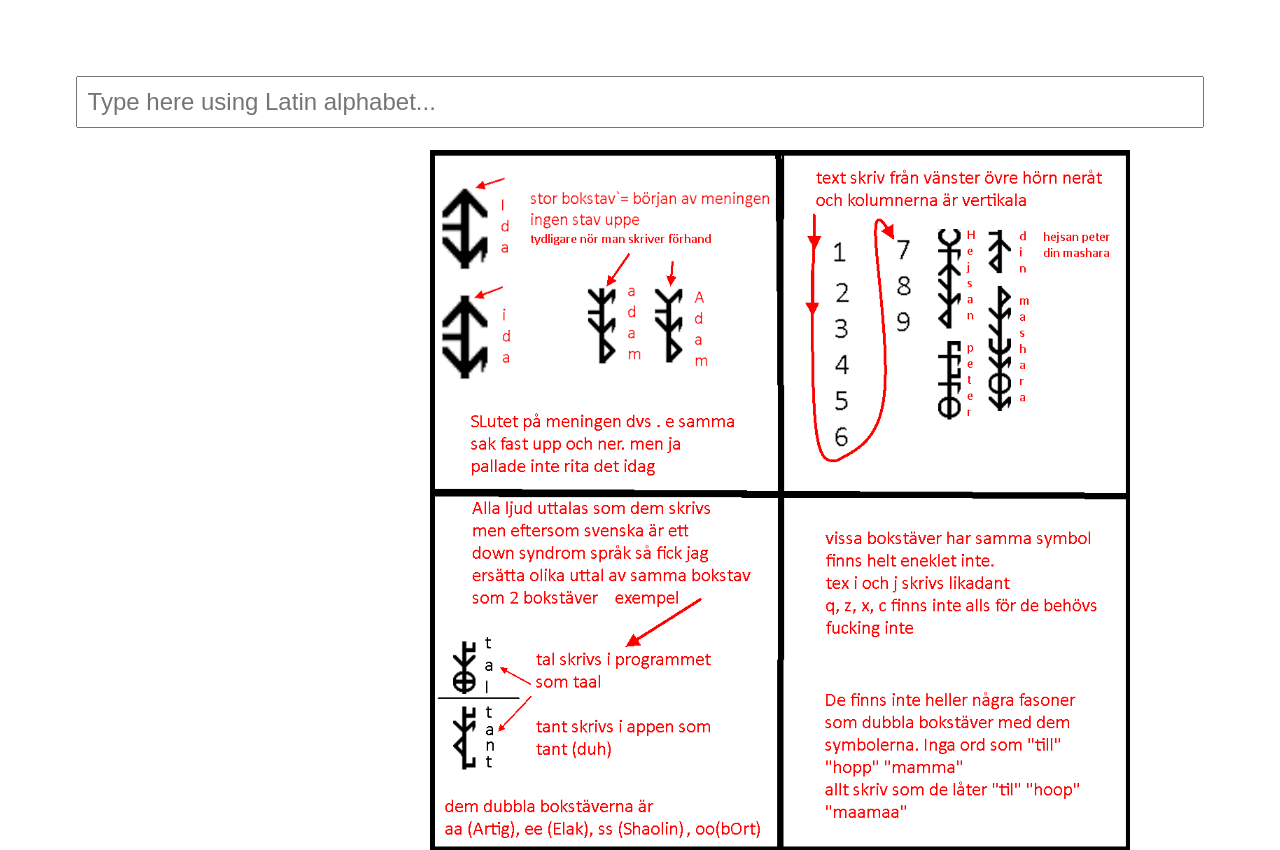
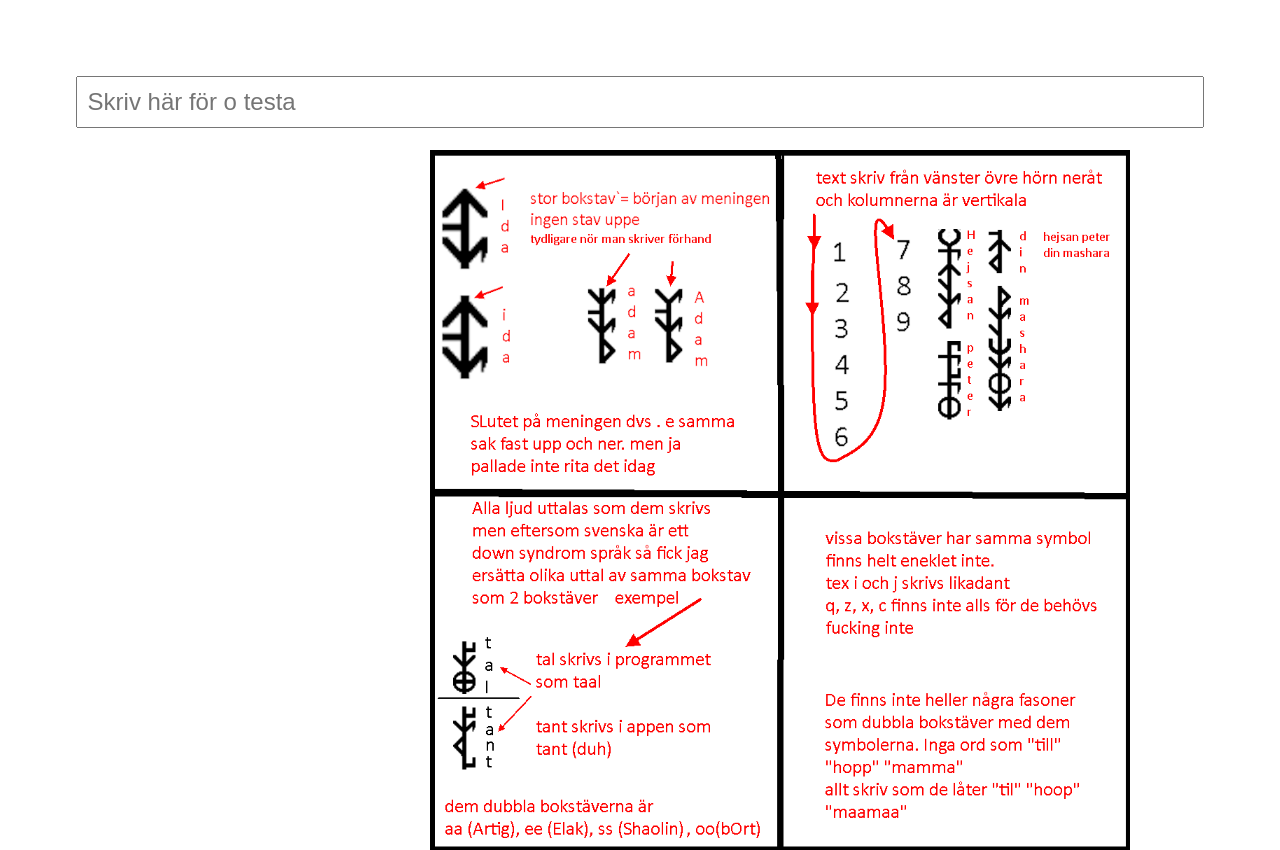
Before and after one commit to JultomteSexisten/Testa, a plain HTML site: page index.html in a window 1280 px wide. Drawn offline with Linux system fonts and the light colour scheme.

Commit message:
Update index.html

```diff
--- a/index.html
+++ b/index.html
@@ -56,7 +56,7 @@
 </head>
 <body>
 
-  <input type="text" id="inputBox" placeholder="Type here using Latin alphabet...">
+  <input type="text" id="inputBox" placeholder="Skriv här för o testa">
   <img id="instructionImage" src="Instructions.png" alt="Instructions">
   <div id="output"></div>
 
```
